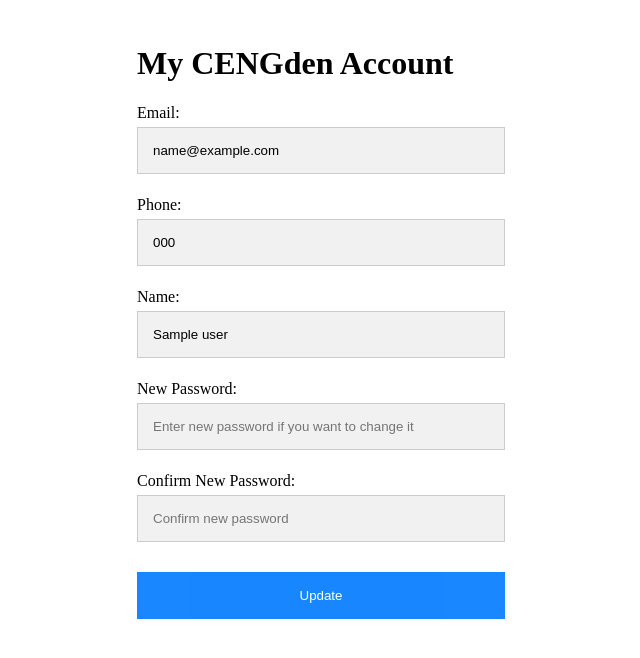
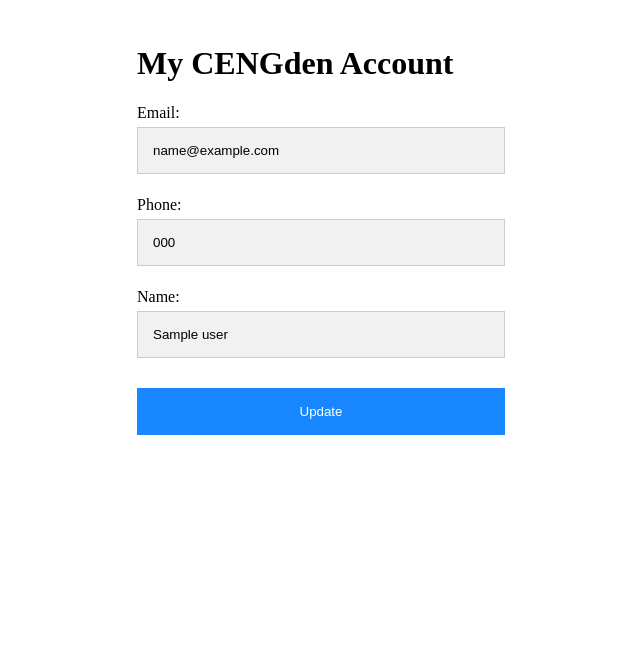
Before and after one commit to avsaralpay/cengden, a Flask app: page /account in a window 1280 px wide. Shown: the top 658 px of the page, without its empty margins (319-959 px from the left). Run offline with Flask 2, Linux system fonts and the light colour scheme; the visitor is signed in with stand-in values (Sample User, id 1); a database or web service that is not in the repository returns one stand-in record (values such as "Sample title"); some libraries are stand-ins or nearby versions.

Commit message:
asdasdas

```diff
--- a/server.py
+++ b/server.py
@@ -119,7 +119,7 @@ def register():
                     {'$set': {'verification_code': verification_code}}
                 )
             else:
-                temp_verifications.insert_one({
+                temp_verifications  .insert_one({
                     'email': email,
                     'verification_code': verification_code,
                     'name': request.form['name'],
@@ -223,14 +223,9 @@ def account():
 
     if request.method == 'POST':
         new_email = request.form.get('email')
-        new_password = request.form.get('password')
+
         new_phone = request.form.get('phone')
         update_data = {}
-
-        # Update password if provided
-        if new_password:
-            hashed_password = bcrypt.hashpw(new_password.encode('utf-8'), bcrypt.gensalt())
-            update_data['password'] = hashed_password
 
         # Update email if provided and different from the current one
         if new_email and new_email != session['email']:
--- a/templates/account.html
+++ b/templates/account.html
@@ -69,12 +69,6 @@
             <label for="name">Name:</label>
             <input type="text" id="name" name="name" value="{{ user['name'] }}"><br>
 
-            <label for="new-password">New Password:</label>
-            <input type="password" id="new-password" name="new-password" placeholder="Enter new password if you want to change it"><br>
-
-            <label for="confirm-new-password">Confirm New Password:</label>
-            <input type="password" id="confirm-new-password" name="confirm-new-password" placeholder="Confirm new password"><br>
-
             <button type="submit" class="updatebutton">Update</button>
     </div>
 </form>
```
